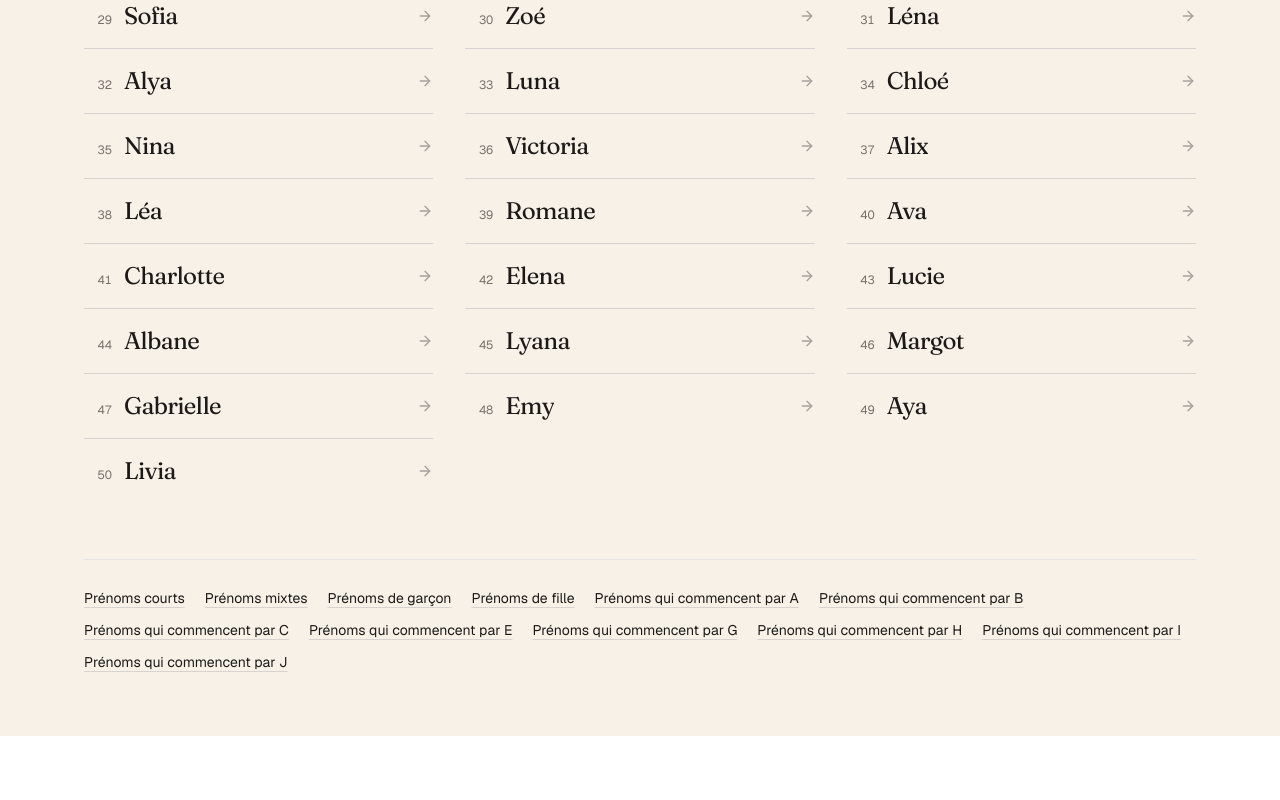
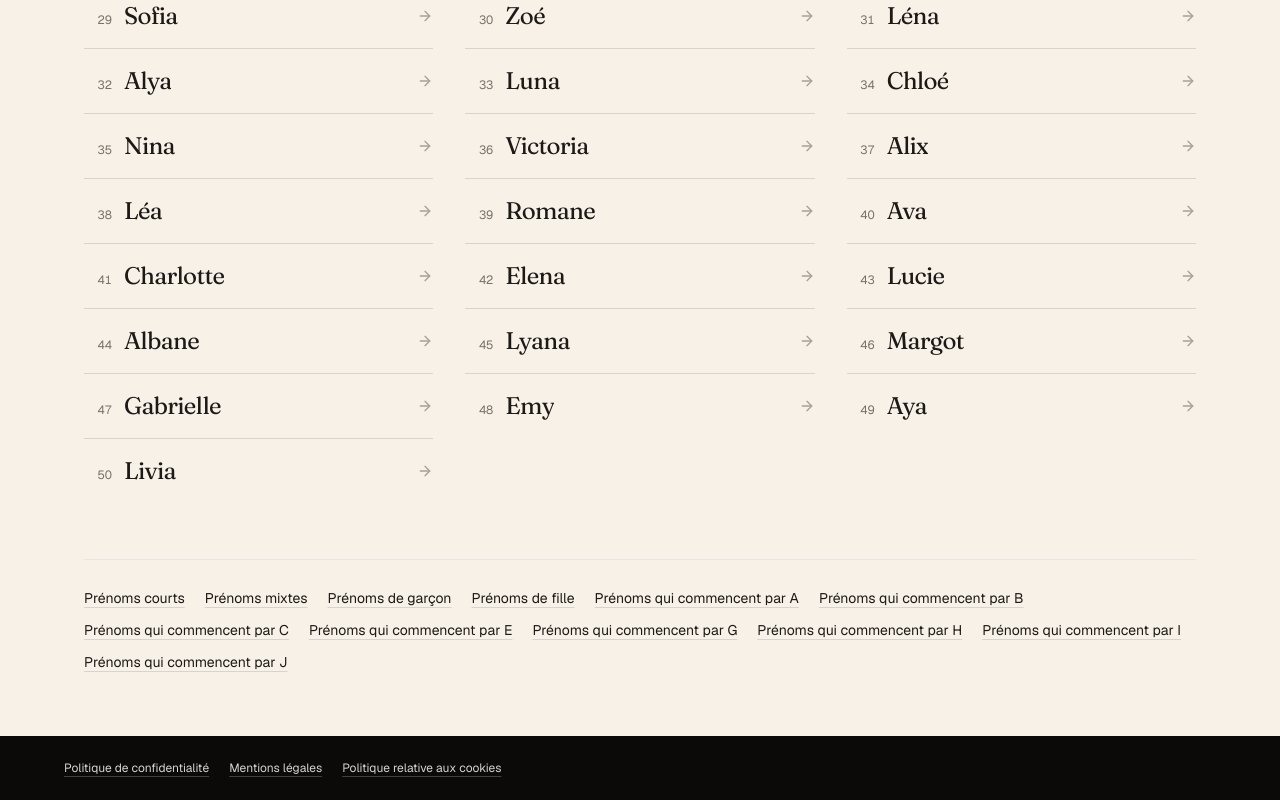
Before and after one commit to florianduport/name-chooser, a Next.js app: page /fr/top-prenoms-2025-france in a window 1280 px wide. Shown: the part 2145-2945 px from the top of the page. Before the commit the page ends 2881 px from the top, so only its background shows below. Built offline with nearby package versions, Linux system fonts and the light colour scheme; no server answers.

Commit message:
Link legal policies across public pages
Co-authored-by: Florian Duport <florianduport@gmail.com>

```diff
--- a/app/[locale]/[segment]/[slug]/page.tsx
+++ b/app/[locale]/[segment]/[slug]/page.tsx
@@ -5,6 +5,7 @@ import { ArrowRight, Heart, MapPin, Sparkles } from 'lucide-react';
 import AffiliateBlock from '@/components/AffiliateBlock';
 import { EventTracker } from '@/components/EventTracker';
 import AdSlot from '@/components/AdSlot';
+import LegalFooter from '@/components/LegalFooter';
 import {
   getAllNames,
   getPublicName,
@@ -183,6 +184,7 @@ export default async function NamePage({ params }: Props) {
           </ul>
         </nav>
       </article>
+      <LegalFooter locale={locale} />
     </main>
   );
 }
--- a/app/[locale]/[segment]/page.tsx
+++ b/app/[locale]/[segment]/page.tsx
@@ -11,6 +11,7 @@ import {
   SITE_URL,
 } from '@/lib/seo';
 import { SUPPORTED_LOCALES, type Locale } from '@/lib/i18n';
+import LegalFooter from '@/components/LegalFooter';
 
 type Props = { params: Promise<{ locale: string; segment: string }> };
 
@@ -146,6 +147,7 @@ export default async function PublicListPage({ params }: Props) {
           </ul>
         </nav>
       </article>
+      <LegalFooter locale={locale} />
     </main>
   );
 }
--- a/app/[locale]/legal/[page]/page.tsx
+++ b/app/[locale]/legal/[page]/page.tsx
@@ -11,6 +11,7 @@ import {
   type LegalPageKey,
 } from '@/lib/legal';
 import { isLocale, SITE_URL } from '@/lib/seo';
+import LegalFooter from '@/components/LegalFooter';
 
 type Props = { params: Promise<{ locale: string; page: string }> };
 
@@ -97,6 +98,7 @@ export default async function LegalPage({ params }: Props) {
           </ul>
         </nav>
       </article>
+      <LegalFooter locale={locale} />
     </main>
   );
 }
--- /dev/null
+++ b/components/LegalFooter.tsx
@@ -0,0 +1,18 @@
+import Link from 'next/link';
+import type { Locale } from '@/lib/i18n';
+import { LEGAL_COPY, LEGAL_PAGE_KEYS, legalPath } from '@/lib/legal';
+
+export default function LegalFooter({ locale }: { locale: Locale }) {
+  const copy = LEGAL_COPY[locale];
+  return (
+    <footer className="bg-stone-950 px-5 py-6 text-stone-300">
+      <nav className="mx-auto flex max-w-6xl flex-wrap gap-x-5 gap-y-2 text-xs" aria-label={copy.navigation}>
+        {LEGAL_PAGE_KEYS.map((page) => (
+          <Link key={page} href={legalPath(locale, page)} className="underline decoration-stone-700 underline-offset-4 hover:text-white">
+            {copy.pages[page].title}
+          </Link>
+        ))}
+      </nav>
+    </footer>
+  );
+}
```
